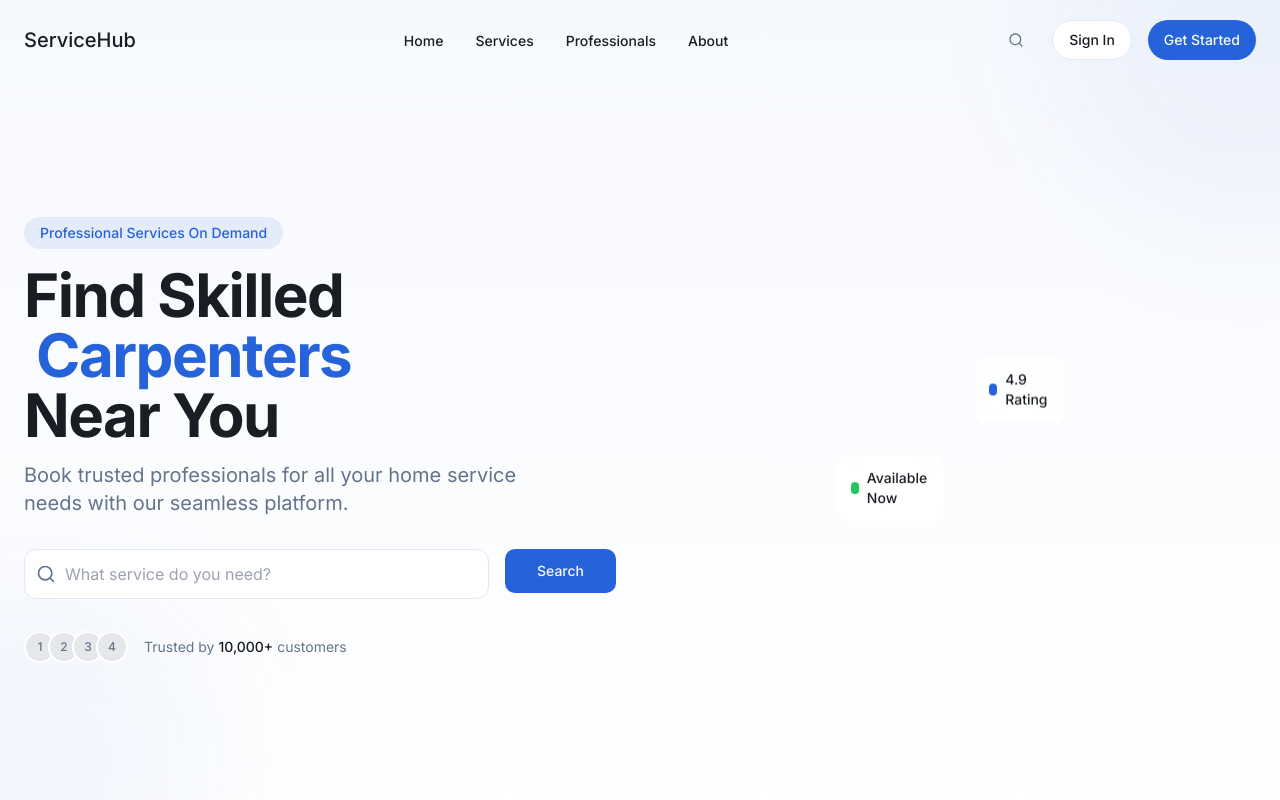
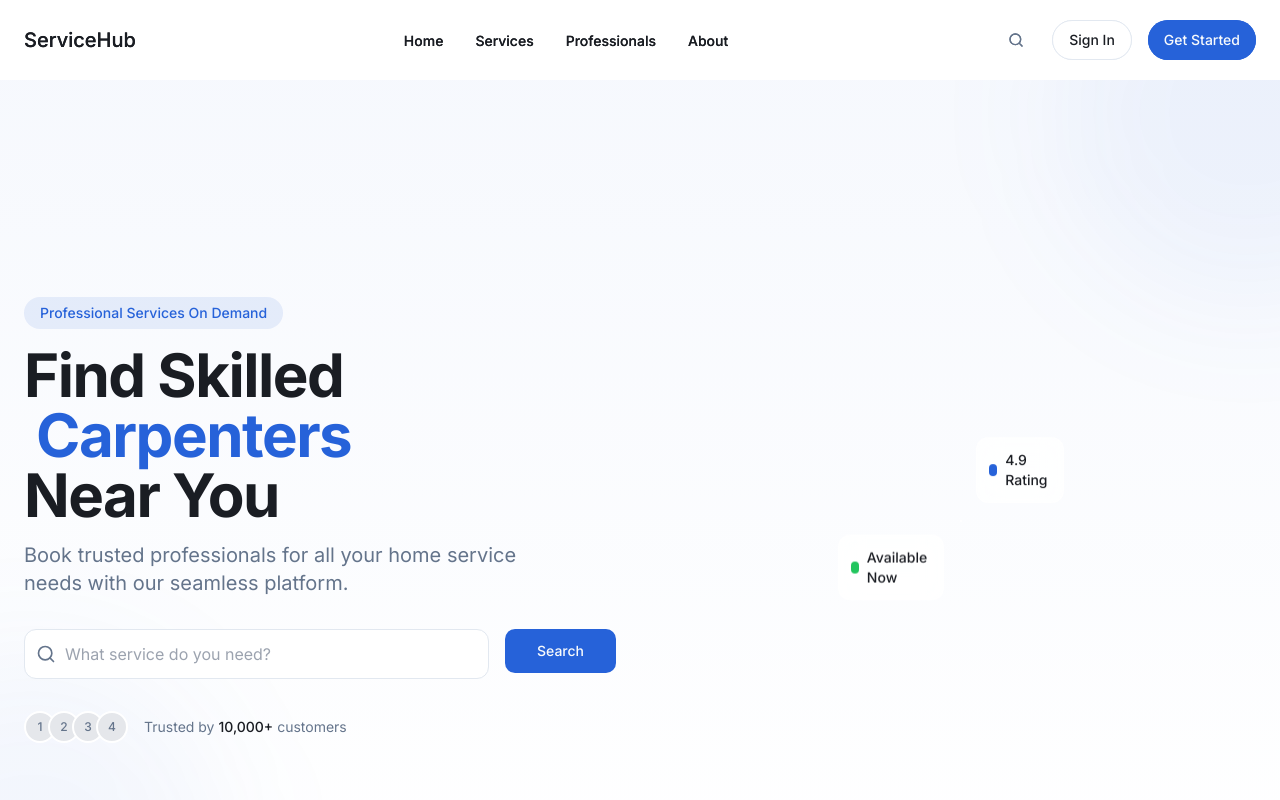
Before and after one commit to krishna12-droid/servicify-hub, a React (Vite) app: page / in a window 1280 px wide. Shown: the top 800 px of the page. Built offline with nearby package versions, Linux system fonts and the light colour scheme.

Commit message:
Fix: React Router DOM error
Fixes an error related to the `basename` property in `react-router-dom`.

```diff
--- a/src/App.tsx
+++ b/src/App.tsx
@@ -3,10 +3,12 @@ import { Toaster } from "@/components/ui/toaster";
 import { Toaster as Sonner } from "@/components/ui/sonner";
 import { TooltipProvider } from "@/components/ui/tooltip";
 import { QueryClient, QueryClientProvider } from "@tanstack/react-query";
-import { BrowserRouter, Routes, Route } from "react-router-dom";
+import { BrowserRouter as Router, Routes, Route } from "react-router-dom";
 import Index from "./pages/Index";
 import Services from "./pages/Services";
 import NotFound from "./pages/NotFound";
+import Navbar from "./components/Navbar";
+import Footer from "./components/Footer";
 
 const queryClient = new QueryClient();
 
@@ -15,14 +17,18 @@ const App = () => (
     <TooltipProvider>
       <Toaster />
       <Sonner />
-      <BrowserRouter>
+      <Router>
+        <Navbar />
+        <main className="pt-20"> {/* Added padding-top to account for fixed navbar */}
           <Routes>
             <Route path="/" element={<Index />} />
             <Route path="/services" element={<Services />} />
             {/* ADD ALL CUSTOM ROUTES ABOVE THE CATCH-ALL "*" ROUTE */}
             <Route path="*" element={<NotFound />} />
           </Routes>
-      </BrowserRouter>
+        </main>
+        <Footer />
+      </Router>
     </TooltipProvider>
   </QueryClientProvider>
 );
```
Lines whose indentation alone changed are shown as unchanged.
